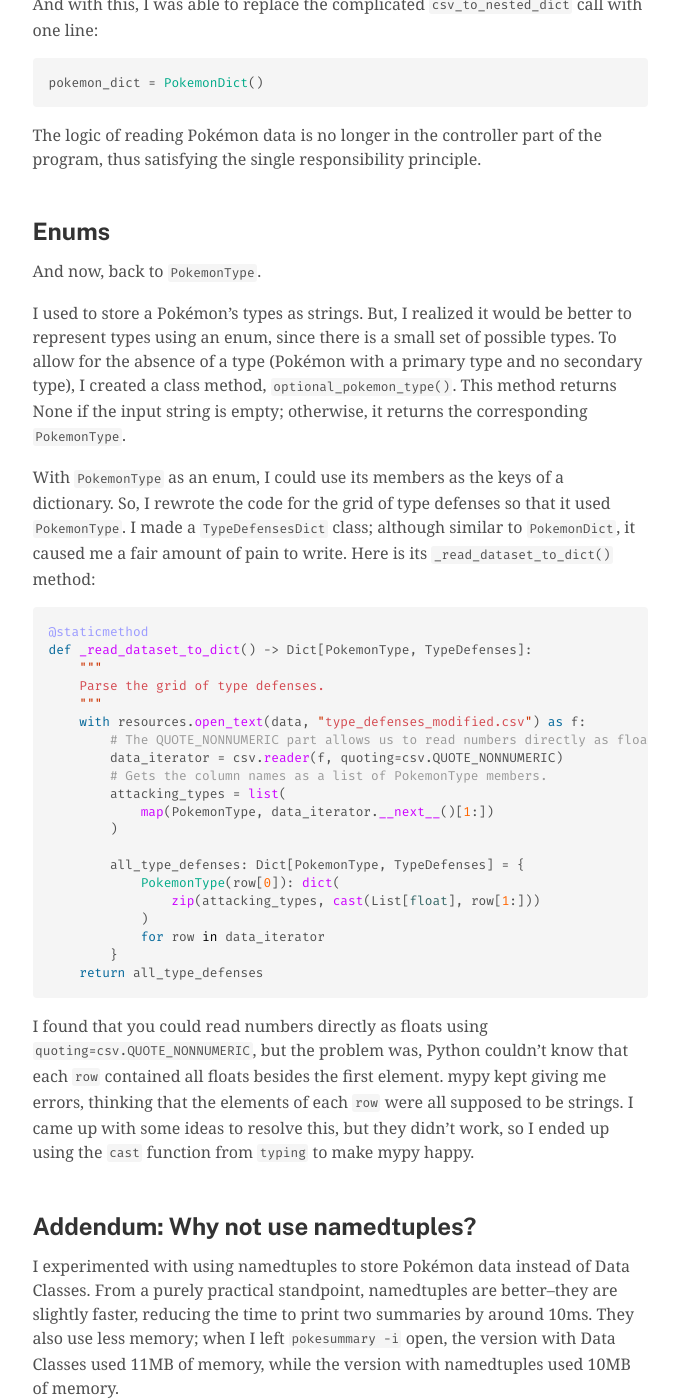
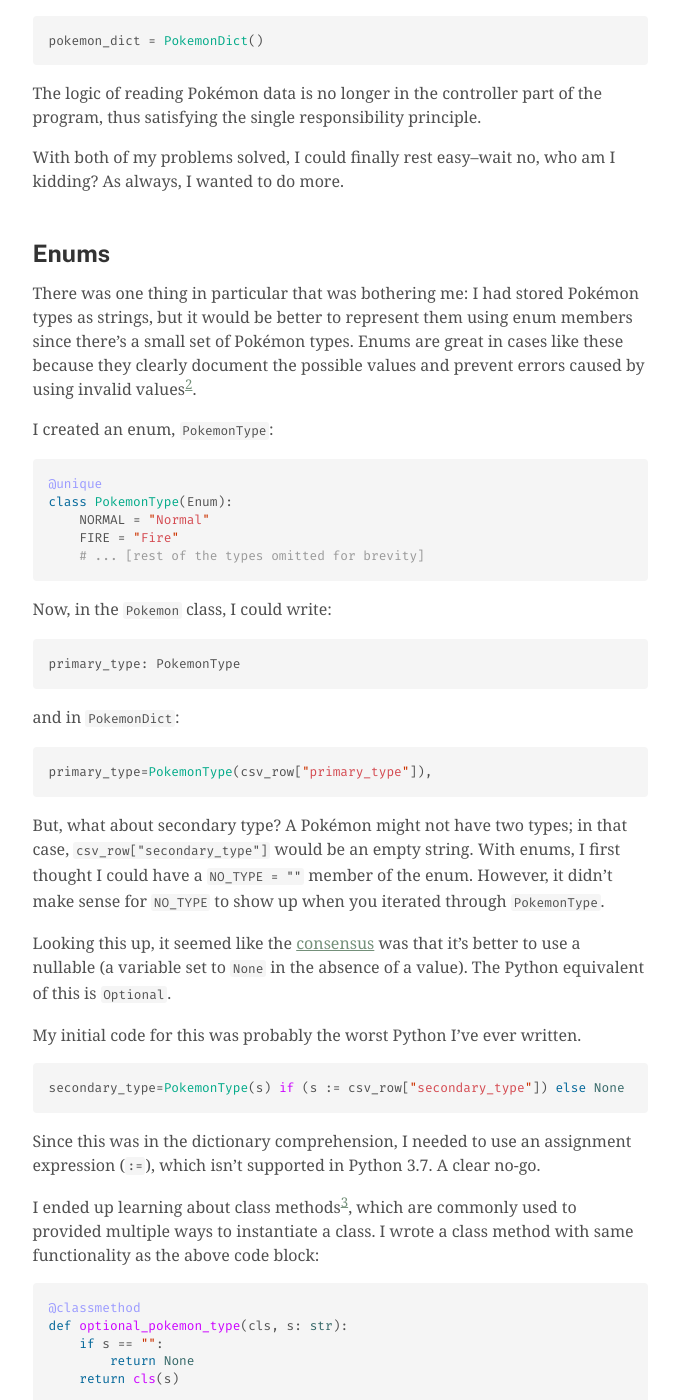
Before and after one commit to seasonedfish/blog, a Jekyll site: the page built from _posts/2022-05-24-a-new-data-model-for-pokesummary.md, in a window 1280 px wide and 1400 px high, scrolled down 3295 px. Shown: the whole window, without its empty margins (300-977 px from the left). Built offline with Jekyll 4.4.1, drawn with Linux system fonts in a browser that asks for light colours; some of the changed text lies outside the part shown.

Commit message:
Rewrite Enums section

````diff
--- a/_posts/2022-05-24-a-new-data-model-for-pokesummary.md
+++ b/_posts/2022-05-24-a-new-data-model-for-pokesummary.md
@@ -75,16 +75,14 @@ class Pokemon:
     height: float
     weight: float
 
-    primary_type: PokemonType
-    secondary_type: Optional[PokemonType]
+    primary_type: str
+    secondary_type: str
 
-    base_stats: PokemonBaseStats
+    base_stats: BaseStats
 ```
 Using the `@dataclass` decorator,
 all I needed in the class bodies were the instance variables and their types;
 Python generated the `__init__()` functions for me[^1].
-
-(Don't worry about `PokemonType` for now; we'll get to that in a bit.)
 
 Now, with data classes, the available attributes are explicitly defined.
 I can also now use the dot operator,
@@ -152,17 +150,66 @@ pokemon_dict = PokemonDict()
 The logic of reading Pokémon data is no longer in the controller part of the program,
 thus satisfying the single responsibility principle.
 
+With both of my problems solved,
+I could finally rest easy--wait no, who am I kidding?
+As always, I wanted to do more.
+
 ## Enums
-And now, back to `PokemonType`.
+There was one thing in particular that was bothering me:
+I had stored Pokémon types as strings, but it would be better to represent them using enum members
+since there's a small set of Pokémon types.
+Enums are great in cases like these because they clearly document the possible values
+and prevent errors caused by using invalid values[^2].
 
-I used to store a Pokémon's types as strings.
-But, I realized it would be better to represent types using an enum, since there is a small set of possible types.
-To allow for the absence of a type (Pokémon with a primary type and no secondary type),
-I created a class method, `optional_pokemon_type()`.
-This method returns None if the input string is empty; otherwise, it returns the corresponding `PokemonType`.
+I created an enum, `PokemonType`:
+```python
+@unique
+class PokemonType(Enum):
+    NORMAL = "Normal"
+    FIRE = "Fire"
+    # ... [rest of the types omitted for brevity]
+```
 
+Now, in the `Pokemon` class, I could write:
+```python
+primary_type: PokemonType
+```
+and in `PokemonDict`:
+```python
+primary_type=PokemonType(csv_row["primary_type"]),
+```
+
+But, what about secondary type?
+A Pokémon might not have two types; in that case, `csv_row["secondary_type"]` would be an empty string.
+With enums, I first thought I could have a `NO_TYPE = ""` member of the enum.
+However, it didn't make sense for `NO_TYPE` to show up when you iterated through `PokemonType`.
+
+Looking this up, it seemed like the [consensus](https://stackoverflow.com/a/1795662)
+was that it's better to use a nullable (a variable set to `None` in the absence of a value).
+The Python equivalent of this is `Optional`.
+
+My initial code for this was probably the worst Python I've ever written.
+```python
+secondary_type=PokemonType(s) if (s := csv_row["secondary_type"]) else None
+```
+Since this was in the dictionary comprehension,
+I needed to use an assignment expression (`:=`), which isn't supported in Python 3.7.
+A clear no-go.
+
+I ended up learning about class methods[^3],
+which are commonly used to provided multiple ways to instantiate a class.
+I wrote a class method with same functionality as the above code block:
+```python
+@classmethod
+def optional_pokemon_type(cls, s: str):
+    if s == "":
+        return None
+    return cls(s)
+```
+
+## The grid of type defenses
 With `PokemonType` as an enum, I could use its members as the keys of a dictionary.
-So, I rewrote the code for the grid of type defenses so that it used `PokemonType`.
+So, I rewrote the code for the grid of type defenses to use `PokemonType`.
 I made a `TypeDefensesDict` class; although similar to `PokemonDict`, it caused me a fair amount of pain to write.
 Here is its `_read_dataset_to_dict()` method:
 ```python
@@ -203,10 +250,12 @@ the version with Data Classes used 11MB of memory,
 while the version with namedtuples used 10MB of memory.
 
 However, using namedtuples makes less sense than using Data Classes from a design standpoint.
-From my understanding, namedtuples should only be used as a replacement for tuples[^2];
+From my understanding, namedtuples should only be used as a replacement for tuples[^4];
 they keep all the functionality of tuples.
 So, namedtuples are iterable, and they can be unpacked.
 This kind of functionality doesn't make sense for Pokémon objects.
 
 [^1]: Python also generates `__repr__()`, `__eq__()`, and `__hash__()`, but these aren't relevant in Pokésummary.
-[^2]: I gathered this from reading this [thread](https://news.ycombinator.com/item?id=15132670) on Hacker News.
+[^2]: See [here](https://stackoverflow.com/a/4709224) for a general explanation of enums, and [here](https://stackoverflow.com/a/37601645) for a Python-specific one.
+[^3]: See [this article](https://realpython.com/python-multiple-constructors/#providing-multiple-constructors-with-classmethod-in-python) for a more thorough explanation of class methods.
+[^4]: I gathered this from reading this [thread](https://news.ycombinator.com/item?id=15132670) on Hacker News.
````
Also changed, not shown: other parts of _posts/2022-05-24-a-new-data-model-for-pokesummary.md (+7 -7 lines).
